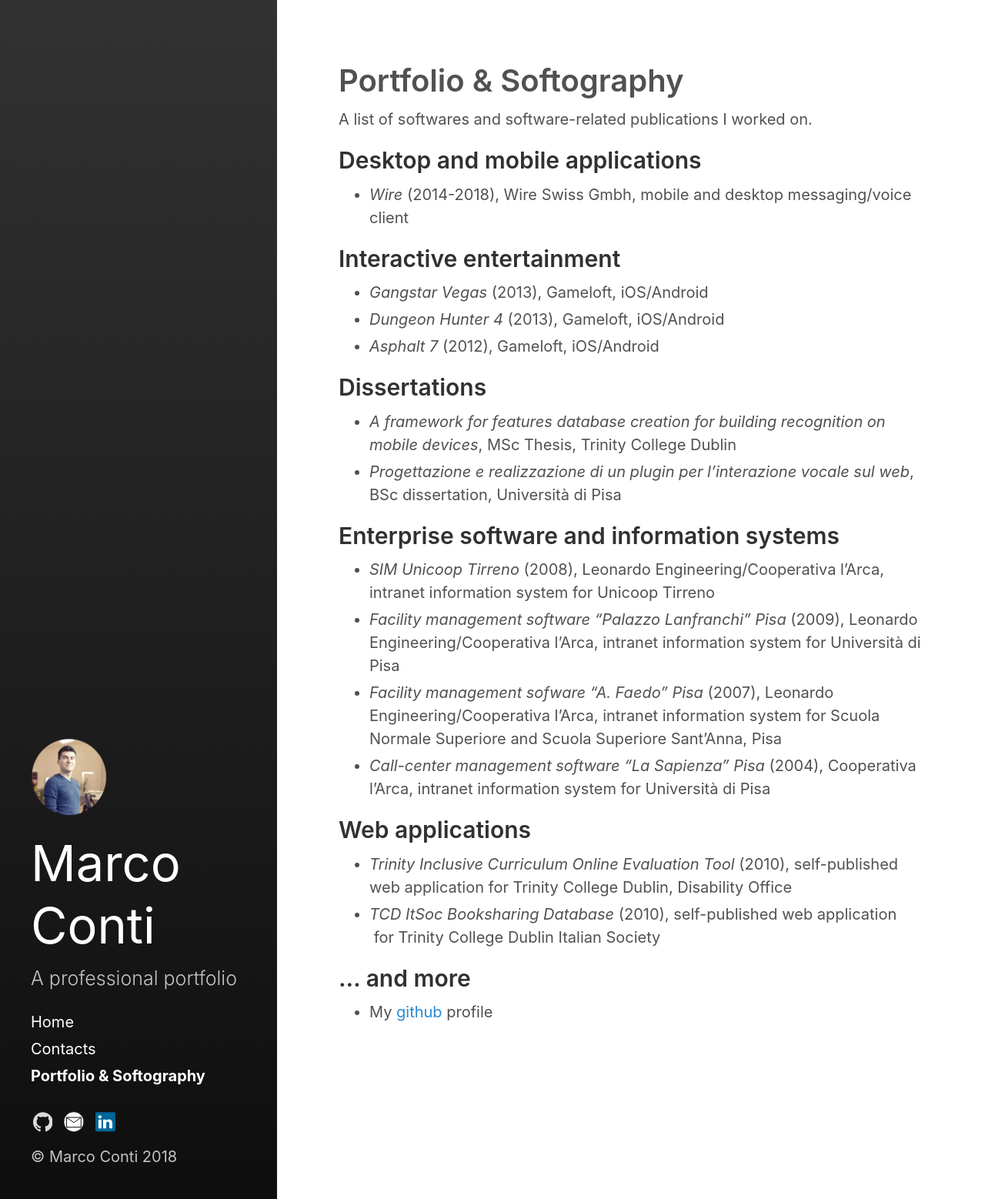
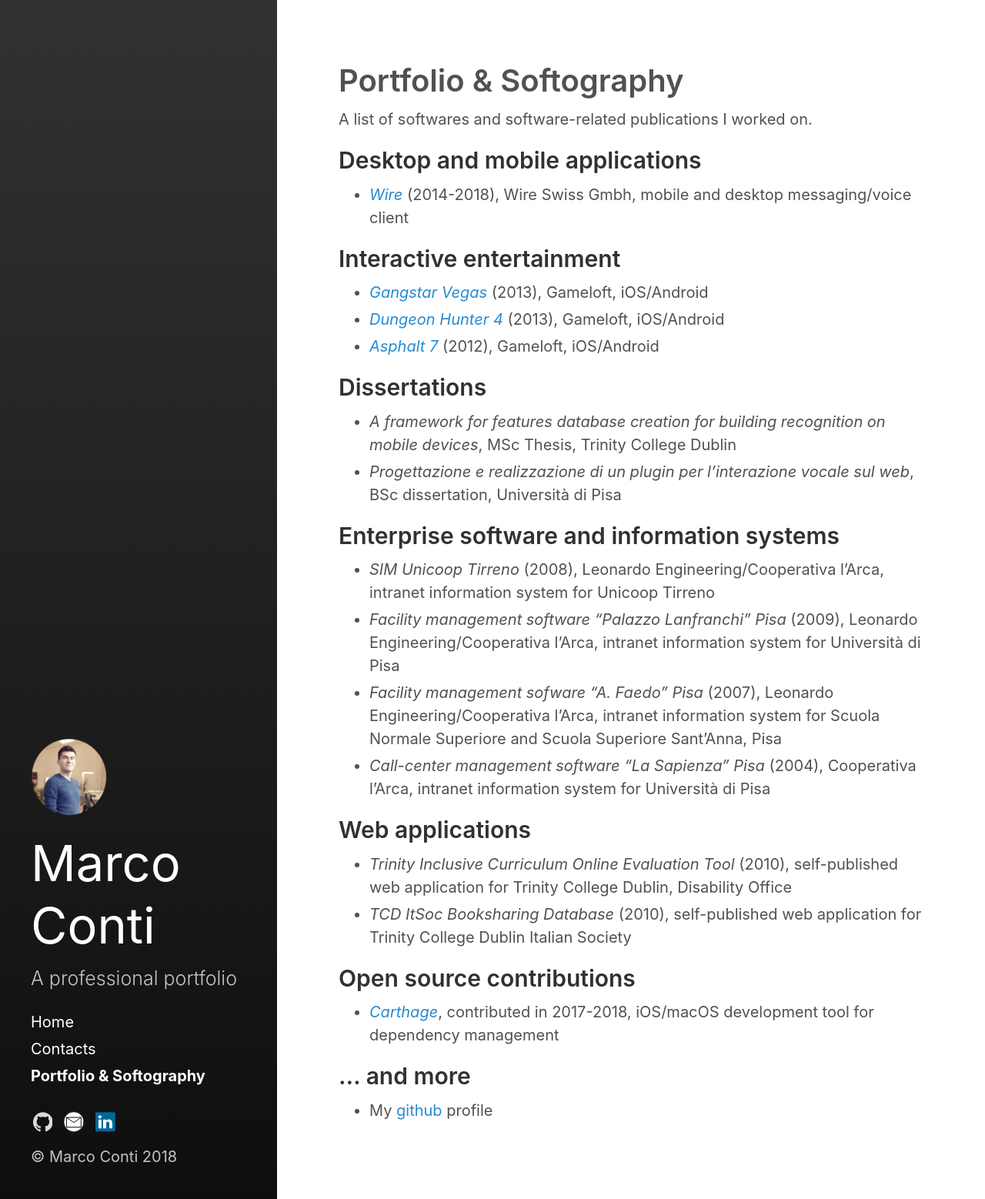
Before and after one commit to marcoconti83/marcoconti83.github.io, a Jekyll site: the page built from softography.md, in a window 1280 px wide. Shown: the whole page at 77% size. Built offline with Jekyll 4.4.1, drawn with Linux system fonts in a browser that asks for light colours; some of the changed lines change nothing that is shown.

Commit message:
added links and open source contributions

```diff
--- a/softography.md
+++ b/softography.md
@@ -9,13 +9,13 @@
 
 ## Desktop and mobile applications
 
-- _Wire_ (2014-2018), Wire Swiss Gmbh, mobile and desktop messaging/voice client
+- [_Wire_](https://wire.com) (2014-2018), Wire Swiss Gmbh, mobile and desktop messaging/voice client
 
 ## Interactive entertainment
 
-- _Gangstar Vegas_ (2013), Gameloft, iOS/Android
-- _Dungeon Hunter 4_ (2013), Gameloft, iOS/Android
-- _Asphalt 7_ (2012), Gameloft, iOS/Android
+- [_Gangstar Vegas_](https://www.youtube.com/watch?v=K6EeioN9k4w) (2013), Gameloft, iOS/Android
+- [_Dungeon Hunter 4_](https://www.youtube.com/watch?v=9ywtJReQ9MI) (2013), Gameloft, iOS/Android
+- [_Asphalt 7_](https://www.youtube.com/watch?v=OXP9Rcr7OLQ) (2012), Gameloft, iOS/Android
 
 ## Dissertations
 
@@ -32,7 +32,11 @@
 ## Web applications
 
 - _Trinity Inclusive Curriculum Online Evaluation Tool_ (2010), self-published web application for Trinity College Dublin, Disability Office
-- _TCD ItSoc Booksharing Database_ (2010), self-published web application  for Trinity College Dublin Italian Society
+- _TCD ItSoc Booksharing Database_ (2010), self-published web application for Trinity College Dublin Italian Society
+
+## Open source contributions
+
+- [_Carthage_](https://github.com/Carthage/Carthage), contributed in 2017-2018, iOS/macOS development tool for dependency management
 
 ## ... and more
 
```
